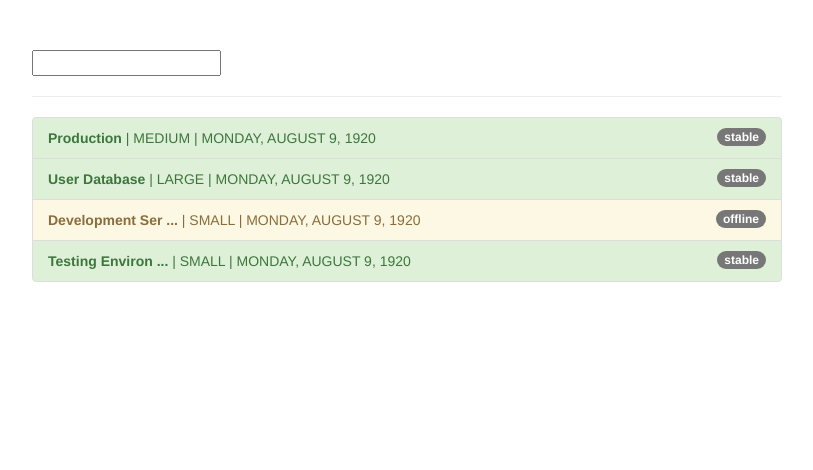
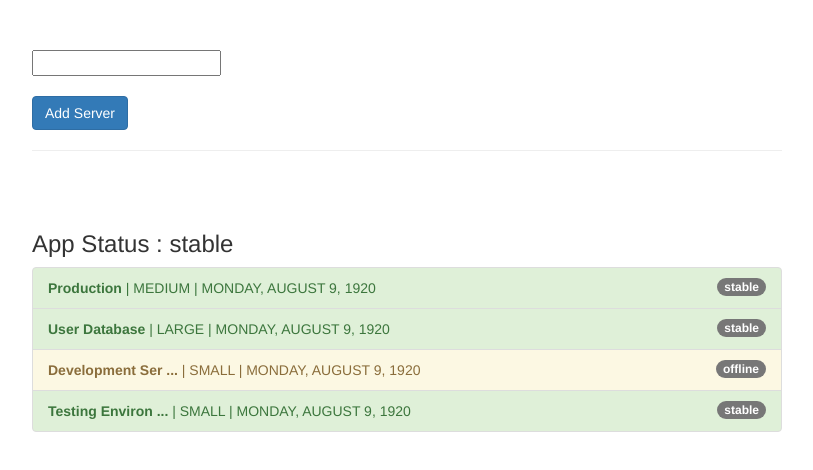
Before and after one commit to pavananumoju/Udemy_Angular, an Angular app in the folder pipes-start/: page / in a window 1280 px wide. Shown: the top 470 px of the page, without its empty margins (233-1046 px from the left). Built offline with nearby package versions, Linux system fonts and the light colour scheme.

Commit message:
Pipes assignment finish

```diff
--- a/pipes-start/src/app/app.component.html
+++ b/pipes-start/src/app/app.component.html
@@ -2,7 +2,11 @@
   <div class="row">
     <div class="col-xs-12 col-sm-10 col-md-8 col-sm-offset-1 col-md-offset-2">
       <input type="text" [(ngModel)]="filteredStatus">
+      <br><br>
+      <button class="btn btn-primary" (click)="addServer()">Add Server</button>
       <hr>
+      <br><br>
+      <h3>App Status : {{ appStatus | async}}</h3>
       <ul class="list-group">
         <li
           class="list-group-item"
--- a/pipes-start/src/app/app.component.ts
+++ b/pipes-start/src/app/app.component.ts
@@ -6,6 +6,11 @@ import { Component } from '@angular/core';
   styleUrls: ['./app.component.css']
 })
 export class AppComponent {
+  appStatus = new Promise((resolve, reject) => {
+    setTimeout(() => {
+      resolve('stable');
+    }, 2000);
+  });
   servers = [
     {
       instanceType: 'medium',
@@ -42,4 +47,13 @@ export class AppComponent {
       'list-group-item-danger': server.status === 'critical'
     };
   }
+
+  addServer(){
+    this.servers.push({
+      instanceType: 'Test',
+      name: 'Test Server',
+      status: 'stable',
+      started: new Date(15, 1, 2017)
+    });
+  }
 }
--- a/pipes-start/src/app/shorten.pipe.ts
+++ b/pipes-start/src/app/shorten.pipe.ts
@@ -1,7 +1,8 @@
 import { Pipe, PipeTransform } from "@angular/core";
 
 @Pipe({
-    name: 'shorten'
+    name: 'shorten',
+    pure: false
 })
 export class ShortenPipe implements PipeTransform{
     transform(value: any, limit: number){
```
